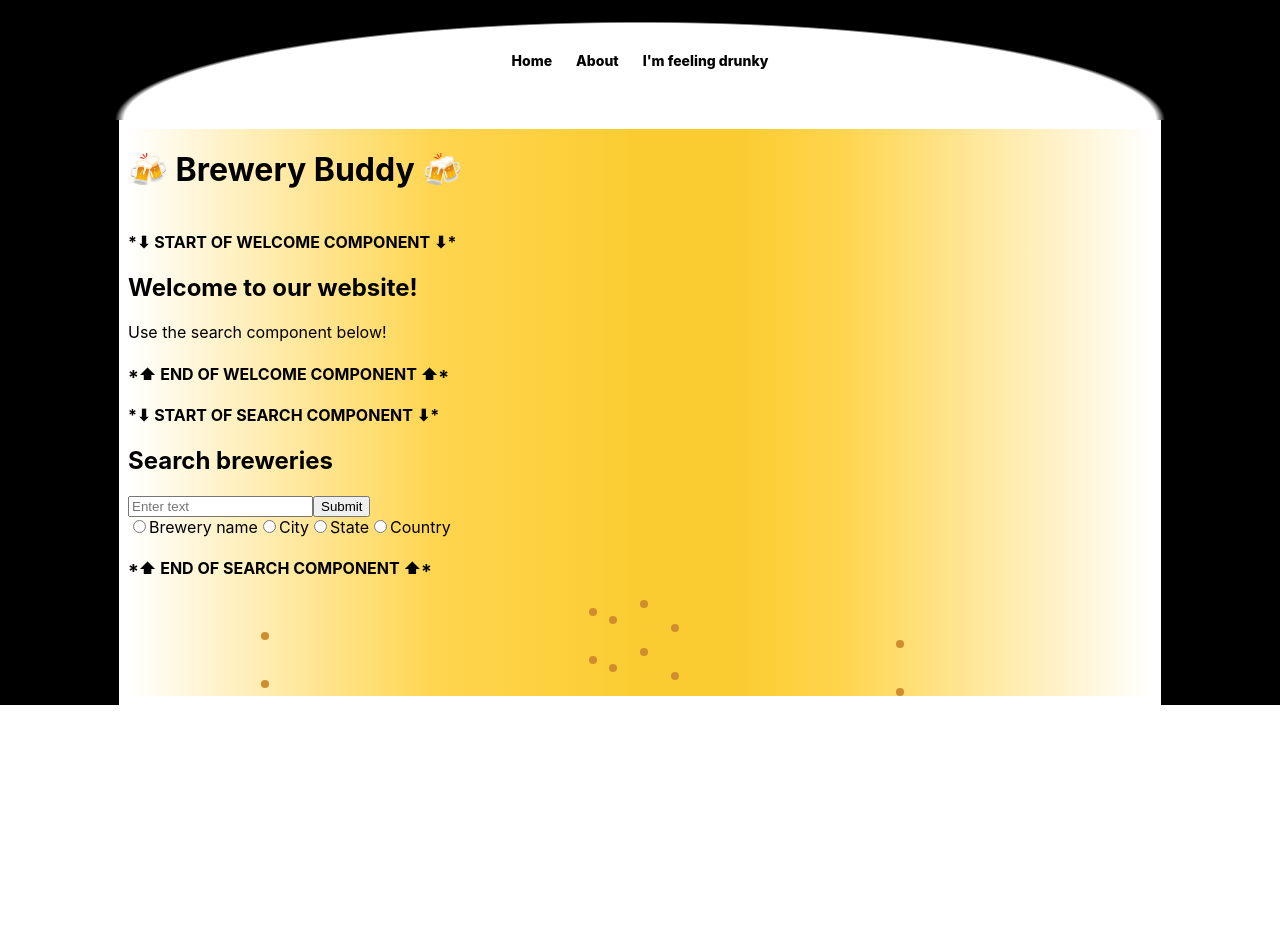
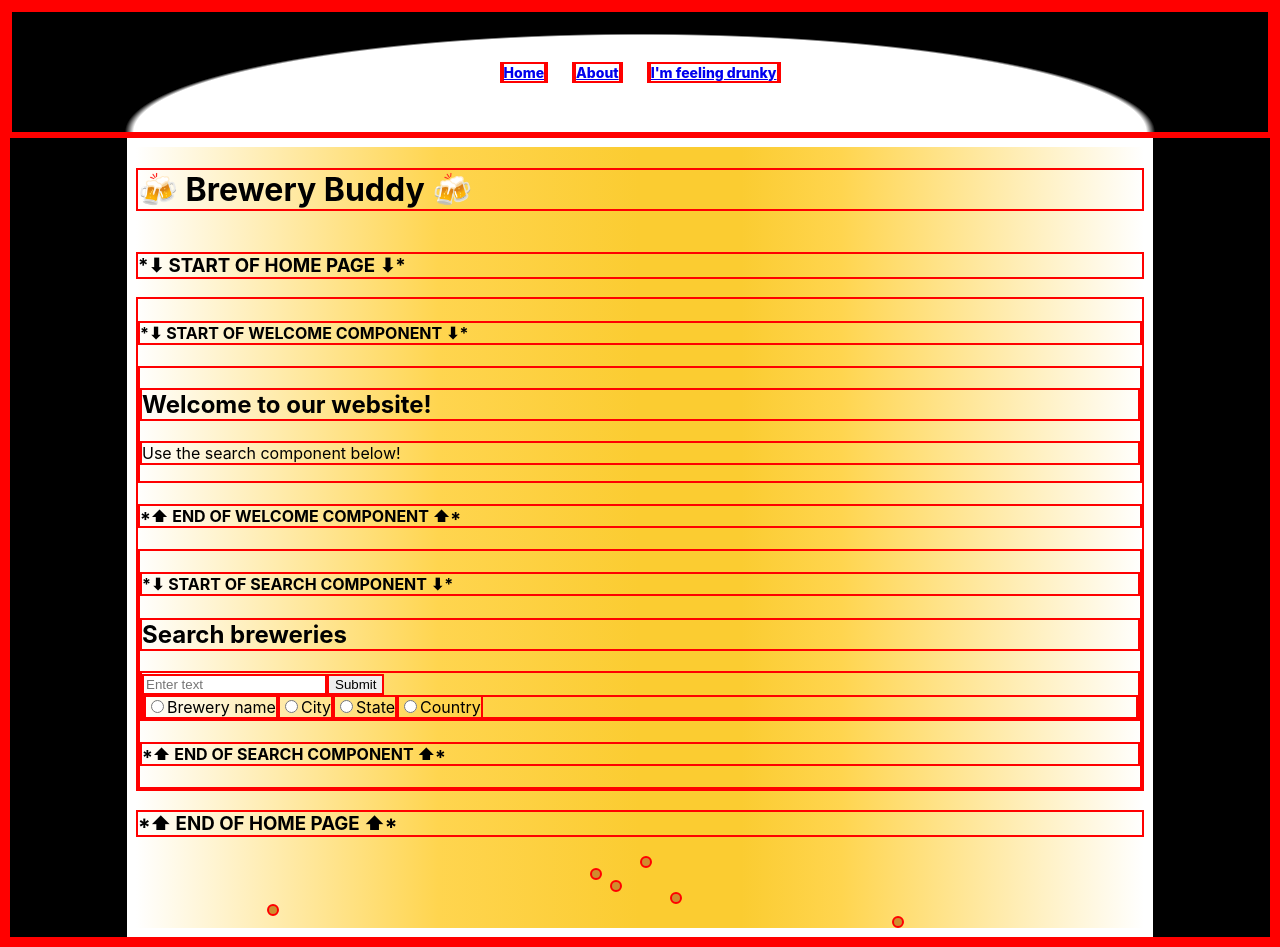
Before and after one commit to jordbort/project-2-brewery-app, a React (Create React App) app: page / in a window 1280 px wide. Before the commit the page ends 800 px from the top, so only its background shows below. Built offline with nearby package versions, Linux system fonts and the light colour scheme.

Commit message:
Imported page-specific style sheets

```diff
--- a/src/Home.css
+++ b/src/Home.css
@@ -1,10 +1,13 @@
+* {
+  border:2px solid red;
+}
 .all-search-results-container {
     display:flex;
     flex-direction: column;
     align-content: center;
   }
   .all-search-results-box {
-    /* border:2px solid red; */
+    display: visible;
   }
   .search-result-box {
     width:60%;
@@ -21,25 +24,25 @@
     list-style: none;
   }
   .micro {
-    /* background-color:aqua; */
+    background-color:aqua;
   }
   .nano {
-    /* background-color:orange; */
+    background-color:orange;
   }
   .regional {
-    /* background-color:orangered; */
+    background-color:orangered;
   }
   .brewpub {
-    /* background-color:#f9e08e; */
+    background-color:#f9e08e;
   }
   .contract {
-    /* background-color:greenyellow; */
+    background-color:greenyellow;
   }
   .proprietor {
-    /* background-color:lightseagreen; */
+    background-color:lightseagreen;
   }
   .planning {
-    /* background-color:violet; */
+    background-color:violet;
   }
   .large .bar .closed {
     background-color:red;
--- a/src/components/Nav.js
+++ b/src/components/Nav.js
@@ -4,9 +4,9 @@ const Nav = (props) => {
     return (
         <div className="nav-bar">
             <div className="nav">
-                <Link to="/"><p>Home</p></Link>
-                <Link to="/about"><p>About</p></Link>
-                <Link to="/brewery/random"><p>I'm feeling drunky</p></Link>
+                <p><Link to="/">Home</Link></p>
+                <p><Link to="/about">About</Link></p>
+                <p><Link to="/brewery/random">I'm feeling drunky</Link></p>
             </div>
         </div>
     )
--- a/src/components/SearchResults.js
+++ b/src/components/SearchResults.js
@@ -119,27 +119,29 @@ const SearchResults = (props) => {
 
                     {/* Search Results */}
                     <div className="all-search-results-box">
-                        {results.length === 0 ? <h3>No results found</h3> : null}
+                        {/* {results.length === 0 ? <h3>No results found</h3> : null} */}
                         <ol>
                             {results.map((brewery, idx) => {
                                 return (
-                                    <Link to={'/brewery/' + brewery.id} key={idx}>
-                                        <div className={"search-result-box " + brewery.brewery_type}>
-                                        <li>{brewery.name ? `${brewery.name} ` : null}<span>{brewery.longitude && brewery.latitude ?  <div>
-                      <FontAwesomeIcon icon="fa-solid fa-map-location-dot" />
-                    </div> : "(No map available)"}</span></li>
+                                    <div>
+                                        <Link to={'/brewery/' + brewery.id} key={idx}>outside
+                                            <div className={"search-result-box " + brewery.brewery_type}>inside
+                                            <li>{brewery.name ? `${brewery.name} ` : null}</li>
                                                 <ul>
                                                 {brewery.street && brewery.street !== "Unnamed Street" ? <li>{brewery.street}</li> : null}
                                                     {brewery.address_2 ? <li>{brewery.address_2}</li> : null}
                                                     {brewery.address_3 ? <li>{brewery.address_3}</li> : null}
                                                     {brewery.city && brewery.postal_code ? <li>{brewery.city ? brewery.city : null}{brewery.state ? `, ${brewery.state}` : null} {brewery.postal_code ? brewery.postal_code : null}</li> : null}
                                                     {brewery.county_province && brewery.country !== "United States" ? <li>{brewery.county_province ? `${brewery.county_province}, ` : null}{brewery.country !== "United States" ? brewery.country : null}</li> : null}
-                                                {brewery.phone && brewery.country !== "United States"? <li>Phone: {brewery.phone}</li> : null}
-                                                {brewery.phone && brewery.phone.length === 10 && brewery.country === "United States" ? <li>Phone: ({brewery.phone[0]}{brewery.phone[1]}{brewery.phone[2]}) {brewery.phone[3]}{brewery.phone[4]}{brewery.phone[5]}-{brewery.phone[6]}{brewery.phone[7]}{brewery.phone[8]}{brewery.phone[9]}</li> : brewery.phone}
+                                                    {/* {brewery.phone && brewery.country !== "United States"? <li>Phone: {brewery.phone}</li> : null} */}
+                                                    {/* {brewery.phone && brewery.phone.length === 10 && brewery.country === "United States" ? <li>Phone: ({brewery.phone[0]}{brewery.phone[1]}{brewery.phone[2]}) {brewery.phone[3]}{brewery.phone[4]}{brewery.phone[5]}-{brewery.phone[6]}{brewery.phone[7]}{brewery.phone[8]}{brewery.phone[9]}</li> : brewery.phone} */}
                                                     {/* {brewery.website_url ? <li>{brewery.website_url}</li> : null} */}
                                                 </ul>
+                                                <div className="map-icon">{brewery.longitude && brewery.latitude ?  <FontAwesomeIcon icon="fa-solid fa-map-location-dot" size="5x" /> : "(No map available)"}</div>
+                                                <div className="brewery-type-text">{brewery.brewery_type ? brewery.brewery_type : null}</div>inside
+                                            </div>outside
+                                        </Link>
                                     </div>
-                                    </Link>
                                 )
                             })}
                         </ol>
--- a/src/pages/About.js
+++ b/src/pages/About.js
@@ -1,3 +1,5 @@
+import '../About.css'
+
 const About = (props) => {
     return (
         <nav className="about-container">
--- a/src/pages/Brewery.js
+++ b/src/pages/Brewery.js
@@ -1,3 +1,5 @@
+import '../Brewery.css'
+
 import { useState, useEffect, useCallback } from "react"
 import { useParams } from "react-router"
 import Map from "../components/Map"
--- a/src/pages/Home.js
+++ b/src/pages/Home.js
@@ -1,3 +1,5 @@
+import '../Home.css'
+
 import { useNavigate, Routes, Route } from "react-router-dom"
 import { useState } from "react"
 import Search from "../components/Search"
@@ -31,7 +33,7 @@ const Home = (props) => {
 
     return (
         <>
-            {/* <h3>*⬇ START OF HOME PAGE ⬇*</h3> */}
+            <h3>*⬇ START OF HOME PAGE ⬇*</h3>
             <div className="home">
                 {/* <h2>This is the Home page!</h2> */}
                 <Routes>
@@ -49,13 +51,13 @@ const Home = (props) => {
                     }/>
                 </Routes>
             </div>
-                <div className="inner-bubbles inner-bubble-1"></div>
+                {/* <div className="inner-bubbles inner-bubble-1"></div>
                 <div className="inner-bubbles inner-bubble-2"></div>
                 <div className="inner-bubbles inner-bubble-3"></div>
                 <div className="inner-bubbles inner-bubble-4"></div>
                 <div className="inner-bubbles inner-bubble-5"></div>
-                <div className="inner-bubbles inner-bubble-6"></div>
-            {/* <h3>*⬆ END OF HOME PAGE ⬆*</h3> */}
+                <div className="inner-bubbles inner-bubble-6"></div> */}
+            <h3>*⬆ END OF HOME PAGE ⬆*</h3>
         </>
     )
 }
```
Lines whose indentation alone changed are shown as unchanged.
